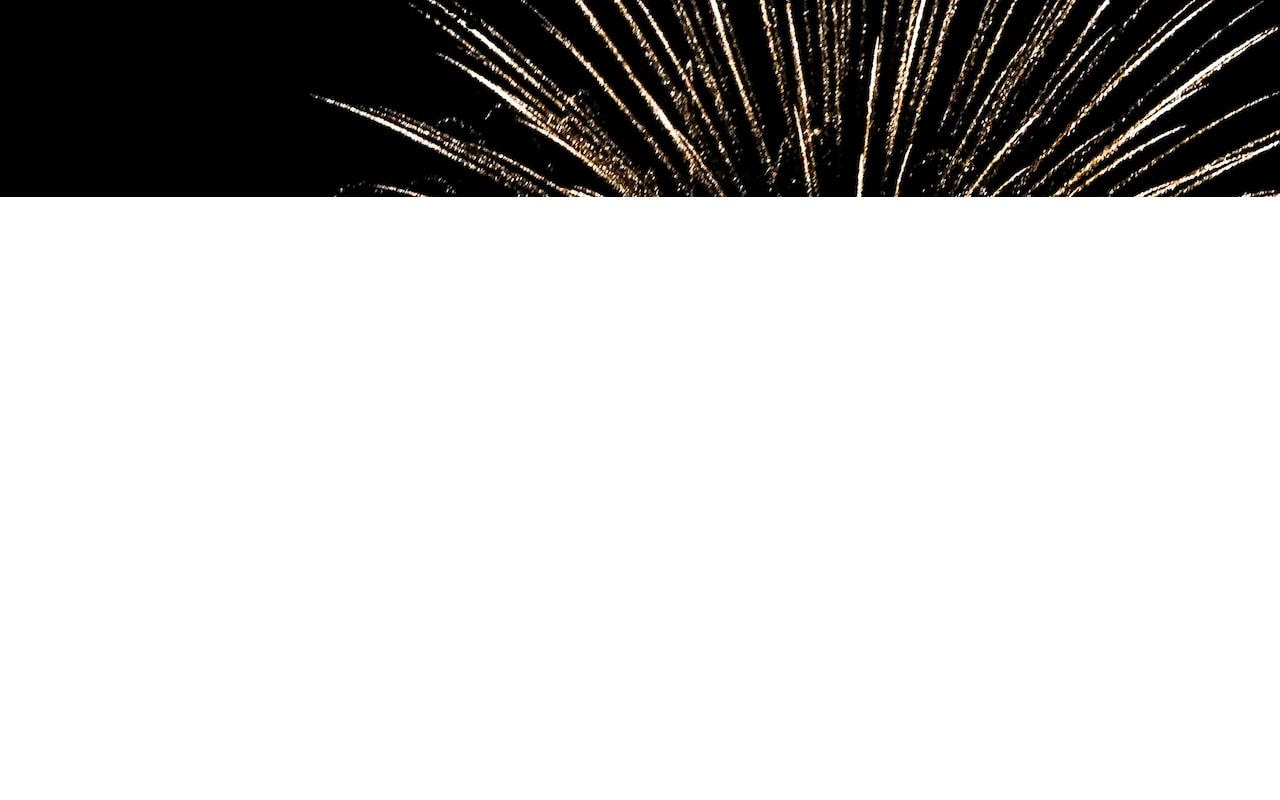
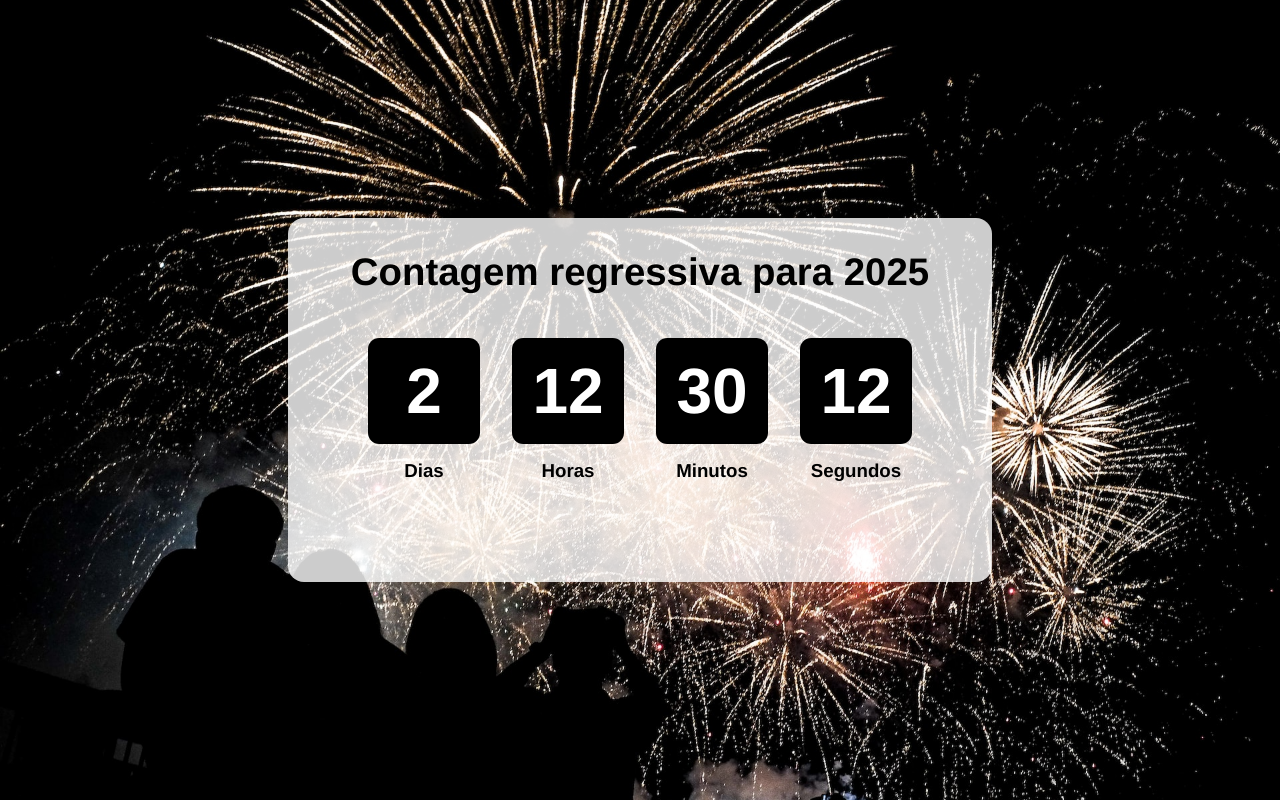
Before and after one commit to alexandrerogeriosn93/project-react-regressive-counter, a React (Vite) app: page /countdown in a window 1280 px wide. Built offline with nearby package versions, Linux system fonts and the light colour scheme.

Commit message:
feat: add components styles css

```diff
--- a/src/App.css
+++ b/src/App.css
@@ -0,0 +1,24 @@
+.App {
+  min-height: 100vh;
+  background-size: cover;
+  background-position: center;
+  display: flex;
+  justify-content: center;
+  align-items: center;
+}
+
+.container {
+  min-width: 50%;
+  min-height: 300px;
+  background-color: rgba(255, 255, 255, 0.8);
+  padding: 2rem;
+  border-radius: 1rem;
+}
+
+.countdown-container {
+  display: flex;
+  justify-content: center;
+  align-items: center;
+  height: 200px;
+  gap: 2rem;
+}
--- /dev/null
+++ b/src/components/Counter.css
@@ -0,0 +1,18 @@
+.counter {
+  display: flex;
+  flex-direction: column;
+  align-items: center;
+  justify-content: center;
+  gap: 1rem;
+}
+
+.counter-number {
+  background-color: #000;
+  color: #fff;
+  padding: 1rem;
+  border-radius: 0.7rem;
+  font-size: 4rem;
+  font-weight: bold;
+  min-width: 80px;
+  text-align: center;
+}
--- a/src/components/Counter.jsx
+++ b/src/components/Counter.jsx
@@ -1,3 +1,5 @@
+import "./Counter.css";
+
 const Counter = ({ title, number }) => {
   return (
     <div className="counter">
--- /dev/null
+++ b/src/components/Title.css
@@ -0,0 +1,5 @@
+.title {
+  text-align: center;
+  margin-bottom: 1rem;
+  font-size: 2.4rem;
+}
--- a/src/components/Title.jsx
+++ b/src/components/Title.jsx
@@ -1,5 +1,7 @@
+import "./Title.css";
+
 const Title = ({ title }) => {
-  return <h1>{title}</h1>;
+  return <h1 className="title">{title}</h1>;
 };
 
 export default Title;
```
